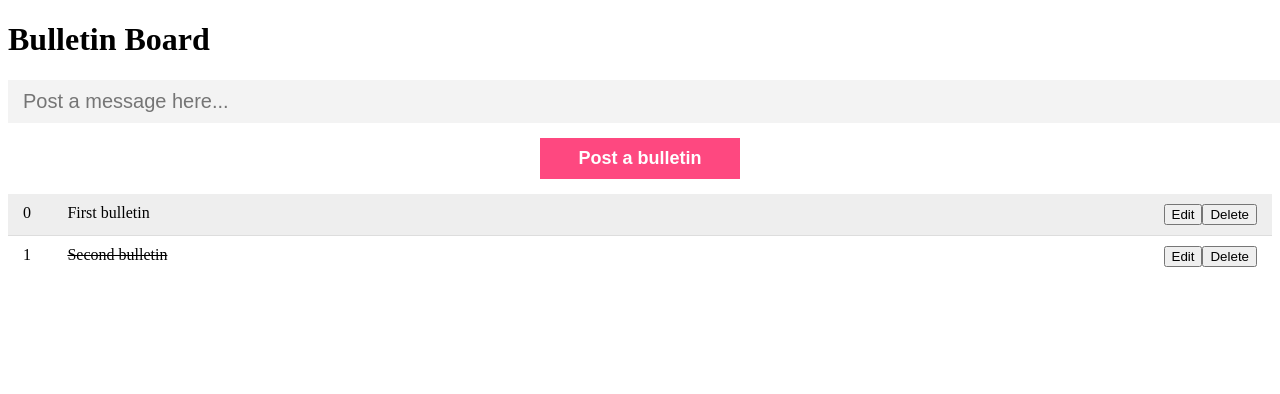
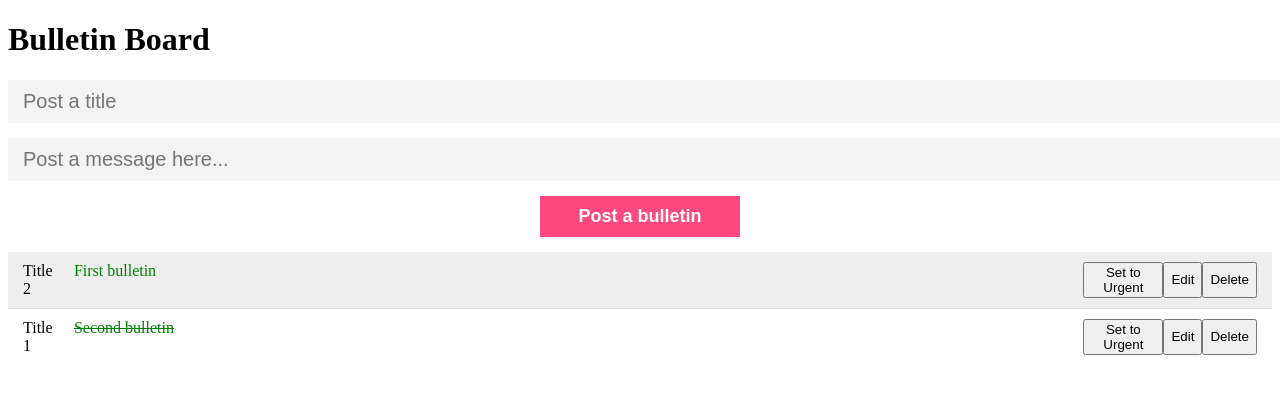
Before and after one commit to aprilnicole013/CRUD_project, an Angular app in the folder crud-project/: page / in a window 1280 px wide. Shown: the top 394 px of the page. Built offline with nearby package versions, Linux system fonts and the light colour scheme.

Commit message:
Adding ngrx store files

```diff
--- a/crud-project/package.json
+++ b/crud-project/package.json
@@ -18,6 +18,7 @@
     "@angular/platform-browser": "~13.3.0",
     "@angular/platform-browser-dynamic": "~13.3.0",
     "@angular/router": "~13.3.0",
+    "@ngrx/store": "^14.3.1",
     "rxjs": "~7.5.0",
     "tslib": "^2.3.0",
     "zone.js": "~0.11.4"
--- a/crud-project/src/app/app.module.ts
+++ b/crud-project/src/app/app.module.ts
@@ -4,6 +4,8 @@ import { FormsModule } from '@angular/forms';
 
 import { AppComponent } from './app.component';
 import { BulletinsComponent } from './components/bulletins/bulletins.component';
+import { StoreModule } from '@ngrx/store';
+import { BulletinReducer } from './store/reducers/bulletin.reducer';
 
 @NgModule({
   declarations: [
@@ -12,7 +14,8 @@ import { BulletinsComponent } from './components/bulletins/bulletins.component';
   ],
   imports: [
     BrowserModule,
-    FormsModule
+    FormsModule,
+
   ],
   providers: [],
   bootstrap: [AppComponent]
--- a/crud-project/src/app/components/bulletins/bulletins.component.css
+++ b/crud-project/src/app/components/bulletins/bulletins.component.css
@@ -15,14 +15,28 @@
 
 .bulletin .id {
 	flex: 1 1 50px;
+  padding-right: 10px;
 }
 
 .bulletin .content {
-	flex: 1 1 100%;
+	color: green;
+  flex: 1 1 100%;
 }
 
 .bulletin.done .content {
 	text-decoration: line-through;
+}
+
+.bulletin-title {
+  display: block;
+	width: 100%;
+	padding: 10px 15px;
+	appearance: none;
+	border: none;
+	background-color: #F3F3F3;
+	margin-top: 15px;
+	font-size: 20px;
+	outline: none;
 }
 
 .bulletin-input {
--- a/crud-project/src/app/components/bulletins/bulletins.component.html
+++ b/crud-project/src/app/components/bulletins/bulletins.component.html
@@ -1,5 +1,12 @@
 <div class="bulletins">
   <form (submit)="addBulletin()">
+    <input
+      type="text"
+      name="inputTitle"
+      placeholder="Post a title"
+      class="bulletin-title"
+      [(ngModel)]="inputTitle"
+    />
     <input
       type="text"
       name="inputBulletin"
@@ -15,8 +22,9 @@
     />
   </form>
   <div class="bulletin" *ngFor="let bulletin of bulletins; let i = index;" class="bulletin {{ (bulletin.completed ? 'done' : '') }}">
-    <div class="id">{{ i }}</div>
+    <div class="id">{{ bulletin.title }}</div>
     <div class="content">{{ bulletin.content }}</div>
+    <button class="urgency">{{ urgencyVal }}</button>
     <button class="edit">Edit</button>
     <button class="delete" (click)="deleteBulletin(i)">Delete</button>
   </div>
--- a/crud-project/src/app/components/bulletins/bulletins.component.ts
+++ b/crud-project/src/app/components/bulletins/bulletins.component.ts
@@ -1,5 +1,5 @@
 import { Component, OnInit } from '@angular/core';
-import { Bulletin } from 'src/app/models/Bulletin';
+import { Bulletin } from "src/app/store/models/bulletin.model";
 
 @Component({
   selector: 'app-bulletins',
@@ -10,18 +10,27 @@ export class BulletinsComponent implements OnInit {
 
   bulletins:Bulletin[]
 
+  inputTitle:string = "";
+
   inputBulletin:string = "";
+
+  urgencyVal = "Set to Urgent"
+
   constructor() { }
 
   ngOnInit(): void {
     this.bulletins = [
       {
+        title: "Title 2 ",
         content: 'First bulletin',
-        completed: false
+        completed: false,
+        isUrgent: false
       },
       {
+        title: "Title 1",
         content: 'Second bulletin',
-        completed: true
+        completed: true,
+        isUrgent: false
       }
     ]
   }
@@ -31,12 +40,25 @@ export class BulletinsComponent implements OnInit {
   }
 
   addBulletin () {
-    this.bulletins.push({
-      content: this.inputBulletin,
-      completed: false
-    });
+    if(this.bulletins){
+      this.bulletins.push({
+        title: this.inputTitle,
+        content: this.inputBulletin,
+        completed: false,
+        isUrgent: false
+      });
 
-    this.inputBulletin = ''
-  }
+      this.inputBulletin = '';
+      this.inputTitle ='';
+    }
+    }
+
+//  toggleUrgency () {
+//   if(this.bulletins){
+//     this.bulletins.push({
+//       isUrgent: true
+//     });
+
+//  }
 
 }
--- a/crud-project/src/app/models/Bulletin.ts
+++ b/crud-project/src/app/store/models/bulletin.model.ts
@@ -1,4 +1,6 @@
 export class Bulletin {
+  title: string;
   content: string;
   completed: boolean;
+  isUrgent: boolean;
 }
--- /dev/null
+++ b/crud-project/src/app/store/models/state.model.ts
@@ -0,0 +1,6 @@
+import { Bulletin } from '../models/bulletin.model';
+
+
+export class State {
+  public bulletin: Array<Bulletin>;
+}
```
Also changed, not shown: crud-project/src/app/store/models/actions/bulletins.actions.ts (added, +15 -0 lines), crud-project/src/app/store/reducers/bulletin.reducer.ts (added, +24 -0 lines), 1 other file (tests, documents, lock files or other folders).
